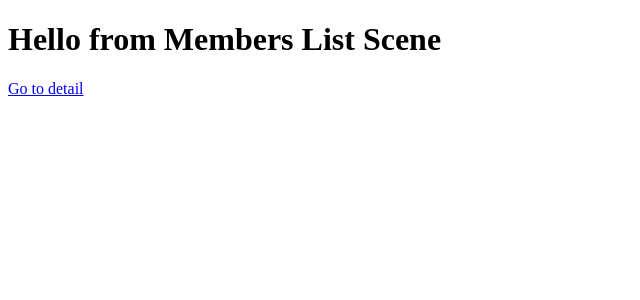
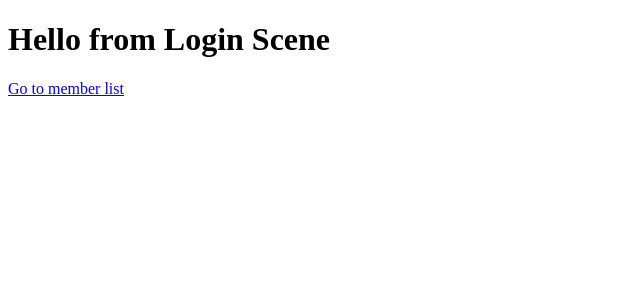
Before and after one commit to Alienah/lemoncode-master-module-4-react, a React app: page / in a window 1280 px wide. Shown: the top 300 px of the page, without its empty margins (0-640 px from the left). Built offline with nearby package versions, Linux system fonts and the light colour scheme.

Commit message:
Add login scene

```diff
--- a/src/core/router/router.component.tsx
+++ b/src/core/router/router.component.tsx
@@ -1,14 +1,14 @@
 import React from 'react';
 import { HashRouter, Switch, Route } from 'react-router-dom';
 import { switchRoutes } from './routes';
-import { MemberListScene, MemberDetailScene } from 'scenes';
+import { LoginScene, MemberListScene, MemberDetailScene } from 'scenes';
 
 export const AppRouter: React.FC = () => {
   return (
     <HashRouter>
       <Switch>
-        <Route exact={true} path={[switchRoutes.root]}>
-          <MemberListScene />
+        <Route exact={true} path={[switchRoutes.root, switchRoutes.login]}>
+          <LoginScene />
         </Route>
         <Route exact={true} path={[switchRoutes.memberList]}>
           <MemberListScene />
--- a/src/core/router/routes.ts
+++ b/src/core/router/routes.ts
@@ -2,12 +2,14 @@ import { generatePath } from 'react-router-dom';
 
 interface SwitchRoutes {
   root: string;
+  login: string;
   memberList: string;
   memberDetail: string;
 }
 
 export const switchRoutes: SwitchRoutes = {
   root: '/',
+  login: '/login',
   memberList: '/members',
   memberDetail: '/members/:id',
 };
--- a/src/scenes/index.ts
+++ b/src/scenes/index.ts
@@ -1,2 +1,3 @@
+export * from './login.scene';
 export * from './member-detail.scene';
 export * from './member-list.scene';
--- /dev/null
+++ b/src/scenes/login.scene.tsx
@@ -0,0 +1,12 @@
+import { routes } from 'core/router/routes';
+import React from 'react';
+import { Link } from 'react-router-dom';
+
+export const LoginScene: React.FC = () => {
+  return (
+    <>
+      <h1>Hello from Login Scene</h1>
+      <Link to={routes.memberList}>Go to member list</Link>
+    </>
+  );
+};
```
Also changed, not shown: 1 other file (tests, documents, lock files or other folders).
